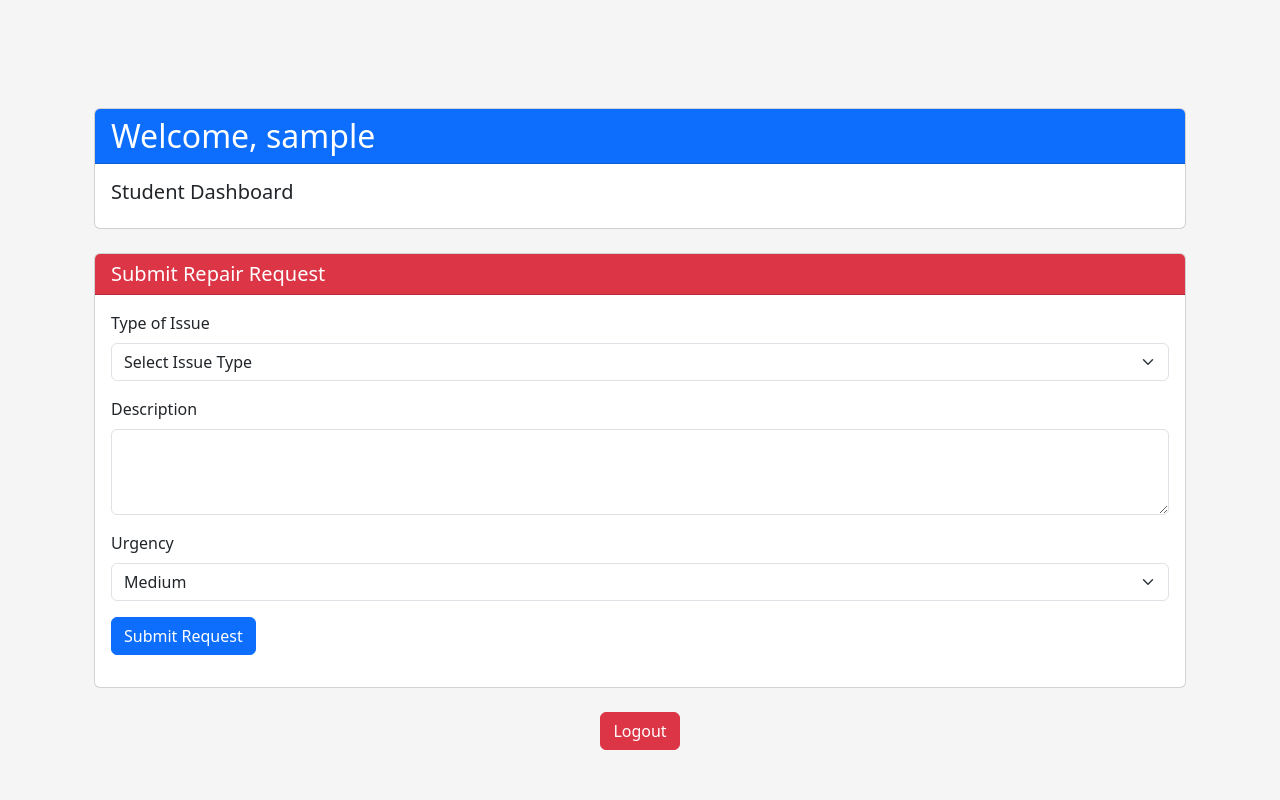
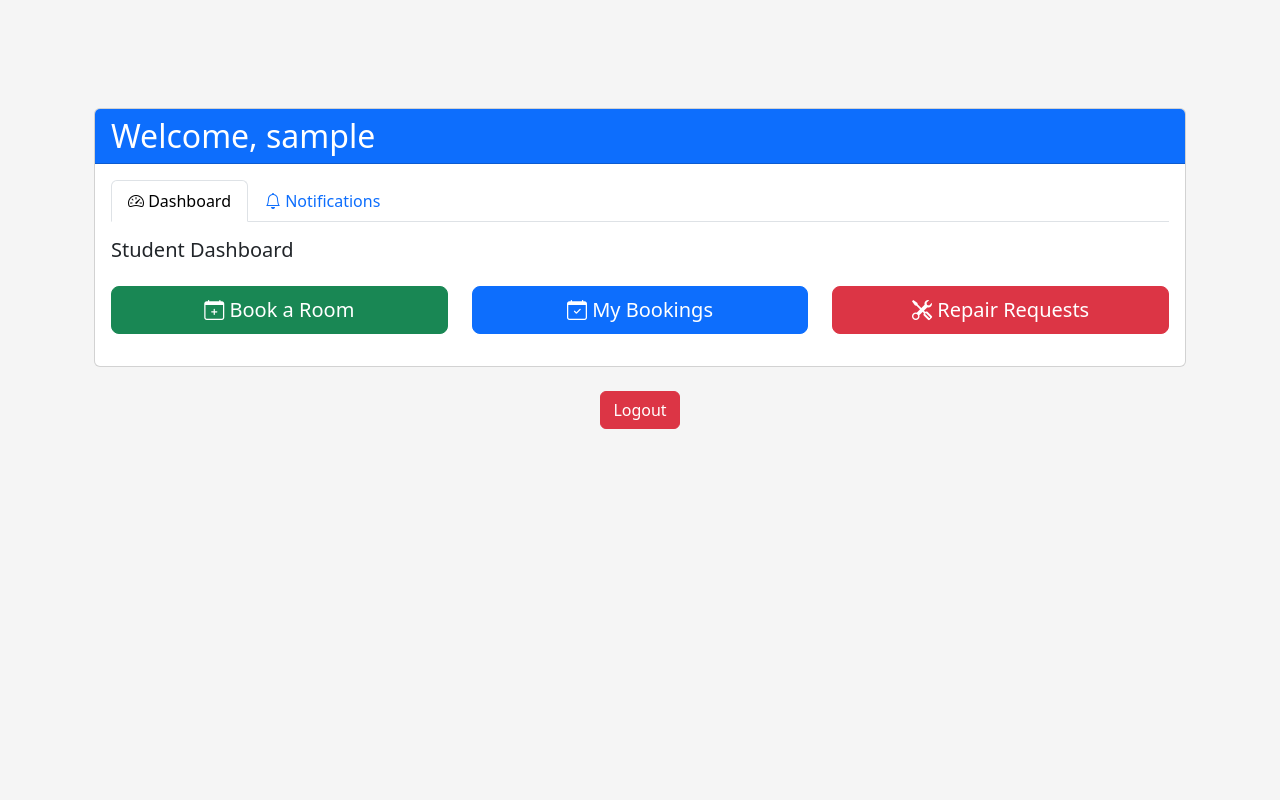
Before and after one commit to admsht/cs451-team-project, a Flask app: page /student/dashboard in a window 1280 px wide. Run offline with Flask 3, Linux system fonts and the light colour scheme; the visitor is signed in with stand-in values (Sample User, id 1).

Commit message:
updated student dashboard

```diff
--- a/Project/templates/student_dashboard.html
+++ b/Project/templates/student_dashboard.html
@@ -9,44 +9,126 @@
             <h2 class="mb-0">Welcome, {{ username }}</h2>
         </div>
         <div class="card-body">
-            <h5 class="card-title">Student Dashboard</h5>
-        </div>
-    </div>
+            <!-- Tabs Navigation -->
+            <ul class="nav nav-tabs mb-3" id="dashboardTabs" role="tablist">
+                <li class="nav-item" role="presentation">
+                    <button class="nav-link active" id="dashboard-tab" data-bs-toggle="tab" data-bs-target="#dashboard"
+                            type="button" role="tab" aria-controls="dashboard" aria-selected="true">
+                        <i class="bi bi-speedometer2"></i> Dashboard
+                    </button>
+                </li>
+                <li class="nav-item" role="presentation">
+                    <button class="nav-link position-relative" id="notifications-tab" data-bs-toggle="tab" data-bs-target="#notifications"
+                            type="button" role="tab" aria-controls="notifications" aria-selected="false">
+                        <i class="bi bi-bell"></i> Notifications
+                        {% if unread_notifications_count > 0 %}
+                        <span class="position-absolute top-0 start-100 translate-middle badge rounded-pill bg-danger">
+                            {{ unread_notifications_count }}
+                            <span class="visually-hidden">unread notifications</span>
+                        </span>
+                        {% endif %}
+                    </button>
+                </li>
+            </ul>
 
-    <div class="card">
-        <div class="card-header bg-danger text-white">
-            <h5 class="mb-0">Submit Repair Request</h5>
-        </div>
-        <div class="card-body">
-            <form action="{{ url_for('submit_repair') }}" method="POST">
-                <div class="mb-3">
-                    <label for="repair_type" class="form-label">Type of Issue</label>
-                    <select class="form-select" id="repair_type" name="repair_type" required>
-                        <option value="" selected disabled>Select Issue Type</option>
-                        <option value="plumbing">Bathroom/Plumbing Issue</option>
-                        <option value="electrical">Electrical/Lighting Issue</option>
-                        <option value="furniture">Furniture Damage</option>
-                        <option value="heating">Heating/Cooling Issue</option>
-                        <option value="wifi">Internet/WiFi Problem</option>
-                        <option value="key">Lock/Key Problem</option>
-                        <option value="pest">Pest Control</option>
-                        <option value="other">Other</option>
-                    </select>
+            <!-- Tab Content -->
+            <div class="tab-content" id="dashboardTabContent">
+                <!-- Dashboard Content Tab -->
+                <div class="tab-pane fade show active" id="dashboard" role="tabpanel" aria-labelledby="dashboard-tab">
+                    <h5 class="card-title">Student Dashboard</h5>
+
+                    <div class="row mt-4">
+                        <div class="col-md-4 mb-3">
+                            <div class="d-grid">
+                                <a href="{{ url_for('book_room') }}" class="btn btn-success btn-lg">
+                                    <i class="bi bi-calendar-plus"></i> Book a Room
+                                </a>
+                            </div>
+                        </div>
+                        <div class="col-md-4 mb-3">
+                            <div class="d-grid">
+                                <a href="{{ url_for('view_bookings') }}" class="btn btn-primary btn-lg">
+                                    <i class="bi bi-calendar-check"></i> My Bookings
+                                </a>
+                            </div>
+                        </div>
+                        <div class="col-md-4 mb-3">
+                            <div class="d-grid">
+                                <a href="{{ url_for('view_repair_requests') }}" class="btn btn-danger btn-lg">
+                                    <i class="bi bi-tools"></i> Repair Requests
+                                </a>
+                            </div>
+                        </div>
+                    </div>
                 </div>
-                <div class="mb-3">
-                    <label for="repair_description" class="form-label">Description</label>
-                    <textarea class="form-control" id="repair_description" name="repair_description" rows="3" required></textarea>
+
+                <!-- Notifications Tab -->
+                <div class="tab-pane fade" id="notifications" role="tabpanel" aria-labelledby="notifications-tab">
+                    <div class="d-flex justify-content-between align-items-center mb-3">
+                        <h5 class="card-title">Recent Notifications</h5>
+                        <div>
+                            <form action="{{ url_for('mark_all_read') }}" method="POST" style="display:inline;">
+                                <button type="submit" class="btn btn-sm btn-outline-secondary">
+                                    <i class="bi bi-check-all"></i> Mark All as Read
+                                </button>
+                            </form>
+                            <a href="{{ url_for('view_notifications') }}" class="btn btn-sm btn-primary ms-2">
+                                <i class="bi bi-list-ul"></i> View All
+                            </a>
+                        </div>
+                    </div>
+
+                    {% if notifications %}
+                        <div class="list-group">
+                            {% for notification in notifications %}
+                                <div class="list-group-item list-group-item-action {% if not notification.is_read %}list-group-item-info{% endif %}">
+                                    <div class="d-flex w-100 justify-content-between">
+                                        <h6 class="mb-1">
+                                            {% if notification.notification_type == 'booking_approval' %}
+                                                <i class="bi bi-check-circle text-success"></i> Booking Approved
+                                            {% elif notification.notification_type == 'booking_rejection' %}
+                                                <i class="bi bi-x-circle text-danger"></i> Booking Rejected
+                                            {% elif notification.notification_type == 'room_assignment' %}
+                                                <i class="bi bi-house-check text-primary"></i> Room Assigned
+                                            {% elif notification.notification_type == 'repair_submission' %}
+                                                <i class="bi bi-tools text-primary"></i> Repair Submitted
+                                            {% elif notification.notification_type == 'repair_update' %}
+                                                <i class="bi bi-gear text-warning"></i> Repair Status Updated
+                                            {% else %}
+                                                <i class="bi bi-info-circle"></i> System Notification
+                                            {% endif %}
+                                        </h6>
+                                        <small class="text-muted">{{ notification.created_at.strftime('%Y-%m-%d %H:%M') }}</small>
+                                    </div>
+                                    <p class="mb-1">{{ notification.message }}</p>
+                                    <div class="d-flex justify-content-between align-items-center mt-2">
+                                        {% if not notification.is_read %}
+                                        <form action="{{ url_for('mark_notification_read') }}" method="POST">
+                                            <input type="hidden" name="notification_id" value="{{ notification.id }}">
+                                            <button type="submit" class="btn btn-sm btn-outline-primary">
+                                                <i class="bi bi-check"></i> Mark as Read
+                                            </button>
+                                        </form>
+                                        {% endif %}
+                                    </div>
+                                </div>
+                            {% endfor %}
+                        </div>
+
+                        {% if notifications|length >= 5 %}
+                            <div class="text-center mt-3">
+                                <a href="{{ url_for('view_notifications') }}" class="btn btn-outline-primary">
+                                    <i class="bi bi-list-ul"></i> View All Notifications
+                                </a>
+                            </div>
+                        {% endif %}
+                    {% else %}
+                        <div class="alert alert-info">
+                            <i class="bi bi-info-circle"></i> You have no notifications at this time.
+                        </div>
+                    {% endif %}
                 </div>
-                <div class="mb-3">
-                    <label for="repair_urgency" class="form-label">Urgency</label>
-                    <select class="form-select" id="repair_urgency" name="repair_urgency" required>
-                        <option value="low">Low</option>
-                        <option value="medium" selected>Medium</option>
-                        <option value="high">High</option>
-                    </select>
-                </div>
-                <button type="submit" class="btn btn-primary">Submit Request</button>
-            </form>
+            </div>
         </div>
     </div>
 
@@ -54,5 +136,4 @@
         <a href="{{ url_for('logout') }}" class="btn btn-danger">Logout</a>
     </div>
 </div>
-
 {% endblock %}
```
